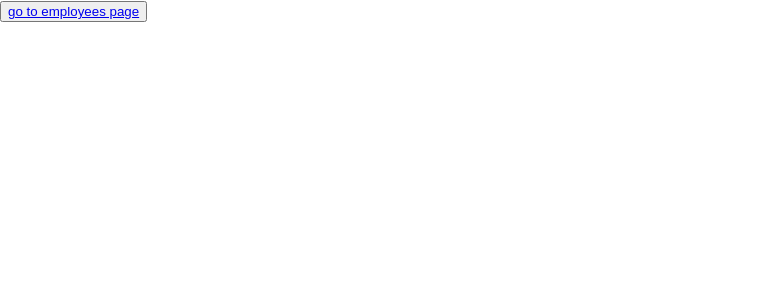
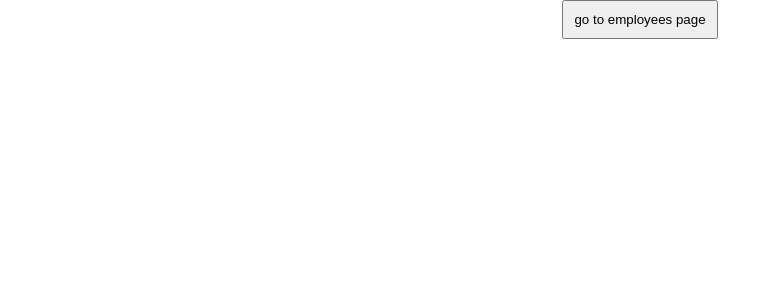
Before and after one commit to KirilG-L/Yalantis-task, a React (Create React App) app: page / in a window 1280 px wide. Shown: the top 300 px of the page, without its empty margins (0-781 px from the left). Built offline with nearby package versions, Linux system fonts and the light colour scheme.

Commit message:
fix router

```diff
--- a/package.json
+++ b/package.json
@@ -1,4 +1,5 @@
 {
+  "homepage": "http://KirilG-L.github.io/Yalantis-task",
   "name": "yalantis-task",
   "version": "0.1.0",
   "private": true,
@@ -10,6 +11,7 @@
     "connected-react-router": "^6.8.0",
     "eslint-config-prettier": "^7.0.0",
     "eslint-plugin-prettier": "^3.2.0",
+    "gh-pages": "^3.1.0",
     "history": "4.10.1",
     "husky": "^4.3.4",
     "lint-staged": "^10.5.3",
@@ -28,6 +30,8 @@
   "scripts": {
     "start": "react-scripts start",
     "build": "react-scripts build",
+    "predeploy": "npm run build",
+    "deploy": "gh-pages -d build",
     "test": "react-scripts test",
     "eject": "react-scripts eject",
     "prettier": "prettier --write \"**/*.js\""
--- a/src/App.js
+++ b/src/App.js
@@ -11,10 +11,12 @@ function App() {
           path={'/'}
           exact
           render={() => (
-            <div>
-              <button>
-                <Link to='/employees'>go to employees page</Link>
-              </button>
+            <div style={{ textAlign: 'center' }}>
+              <Link to='/employees'>
+                <button style={{ padding: '10px' }}>
+                  go to employees page
+                </button>
+              </Link>
             </div>
           )}
         />
--- a/src/store/index.js
+++ b/src/store/index.js
@@ -4,7 +4,9 @@ import { createRootReducer } from './root-reducer'
 import { createBrowserHistory } from 'history'
 import { routerMiddleware } from 'connected-react-router'
 
-export const history = createBrowserHistory()
+export const history = createBrowserHistory({
+  basename: `${process.env.PUBLIC_URL}/`,
+})
 
 const saveState = (state) => {
   try {
```
Also changed, not shown: 2 other files (tests, documents, lock files or other folders).
